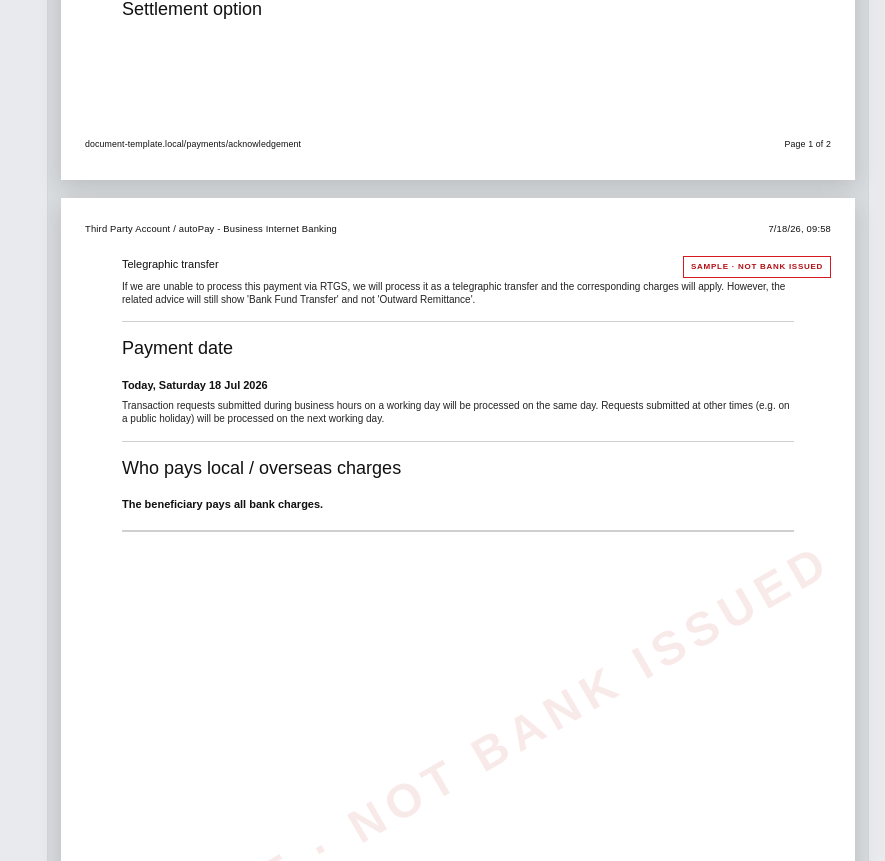
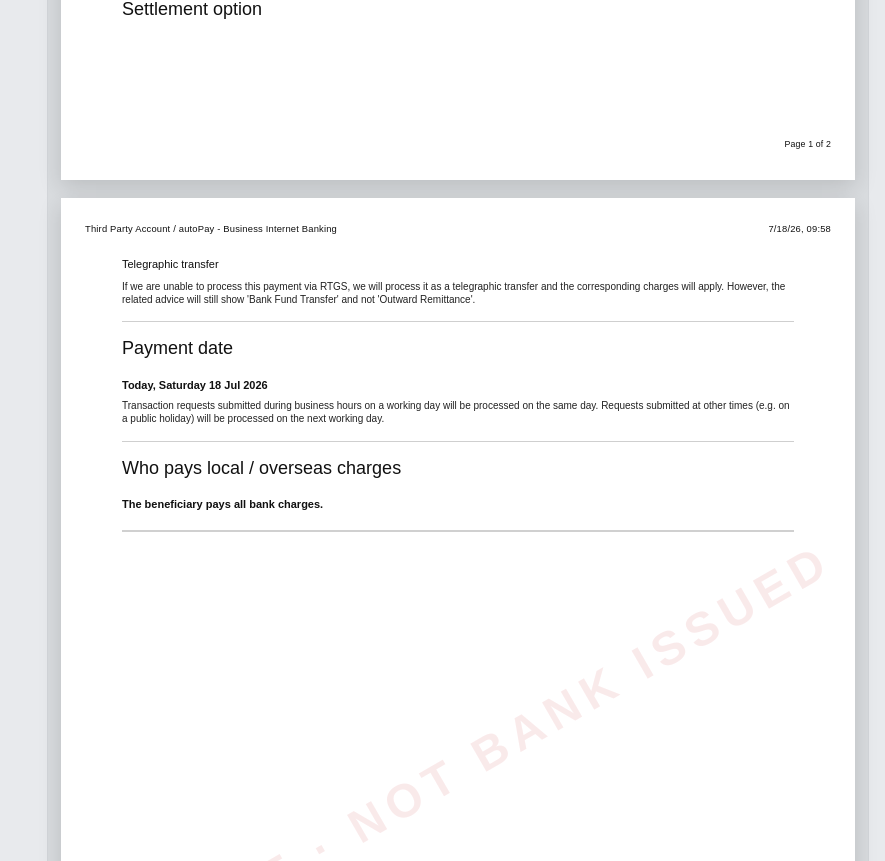
Before and after one commit to qsnnn/tools-3, a Next.js app: page / in a window 1280 px wide. Shown: the part 1034-1895 px from the top of the page, without its empty margins (395-1280 px from the left). Built offline with nearby package versions, Linux system fonts and the light colour scheme.

Commit message:
Simplify receipt safety labels

```diff
--- a/app/globals.css
+++ b/app/globals.css
@@ -422,20 +422,6 @@ button {
   letter-spacing: 0.02em;
 }
 
-.sample-banner {
-  position: absolute;
-  z-index: 3;
-  top: 58px;
-  right: 24px;
-  padding: 4px 7px;
-  border: 1px solid #d71920;
-  color: #b20e14;
-  background: #fff;
-  font-size: 8px;
-  font-weight: 700;
-  letter-spacing: 0.09em;
-}
-
 .sample-watermark {
   position: absolute;
   z-index: 0;
@@ -687,7 +673,7 @@ button {
   bottom: 28px;
   left: 24px;
   display: flex;
-  justify-content: space-between;
+  justify-content: flex-end;
   gap: 24px;
   font-size: 8.8px;
   letter-spacing: 0.015em;
--- a/app/page.tsx
+++ b/app/page.tsx
@@ -23,7 +23,6 @@ type ReceiptData = {
   paymentDate: string;
   paymentDateNotice: string;
   chargePolicy: string;
-  footerAddress: string;
 };
 
 type Draft = {
@@ -60,7 +59,6 @@ const defaults: ReceiptData = {
   paymentDateNotice:
     "Transaction requests submitted during business hours on a working day will be processed on the same day. Requests submitted at other times (e.g. on a public holiday) will be processed on the next working day.",
   chargePolicy: "The beneficiary pays all bank charges.",
-  footerAddress: "document-template.local/payments/acknowledgement",
 };
 
 function TextField({
@@ -104,10 +102,9 @@ function RunningHeader({ data }: { data: ReceiptData }) {
   );
 }
 
-function PageFooter({ data, page }: { data: ReceiptData; page: number }) {
+function PageFooter({ page }: { page: number }) {
   return (
     <footer className="receipt-footer">
-      <span>{data.footerAddress}</span>
       <span>Page {page} of 2</span>
     </footer>
   );
@@ -115,10 +112,7 @@ function PageFooter({ data, page }: { data: ReceiptData; page: number }) {
 
 function SafetyMarks() {
   return (
-    <>
-      <div className="sample-banner">SAMPLE · NOT BANK ISSUED</div>
-      <div className="sample-watermark">SAMPLE · NOT BANK ISSUED</div>
-    </>
+    <div className="sample-watermark">SAMPLE · NOT BANK ISSUED</div>
   );
 }
 
@@ -303,7 +297,6 @@ export default function Home() {
               <TextField label="品牌名称" value={data.brandName} onChange={(value) => update("brandName", value)} />
               <TextField label="页眉标题" value={data.documentFamily} onChange={(value) => update("documentFamily", value)} />
               <TextField label="生成时间" value={data.generatedAt} onChange={(value) => update("generatedAt", value)} />
-              <TextField label="页脚地址" value={data.footerAddress} onChange={(value) => update("footerAddress", value)} />
             </div>
           </section>
 
@@ -421,7 +414,7 @@ export default function Home() {
               </section>
             </div>
 
-            <PageFooter data={data} page={1} />
+            <PageFooter page={1} />
           </article>
 
           <article className="receipt-page page-two">
@@ -446,7 +439,7 @@ export default function Home() {
               </section>
             </div>
 
-            <PageFooter data={data} page={2} />
+            <PageFooter page={2} />
           </article>
         </section>
       </div>
```
